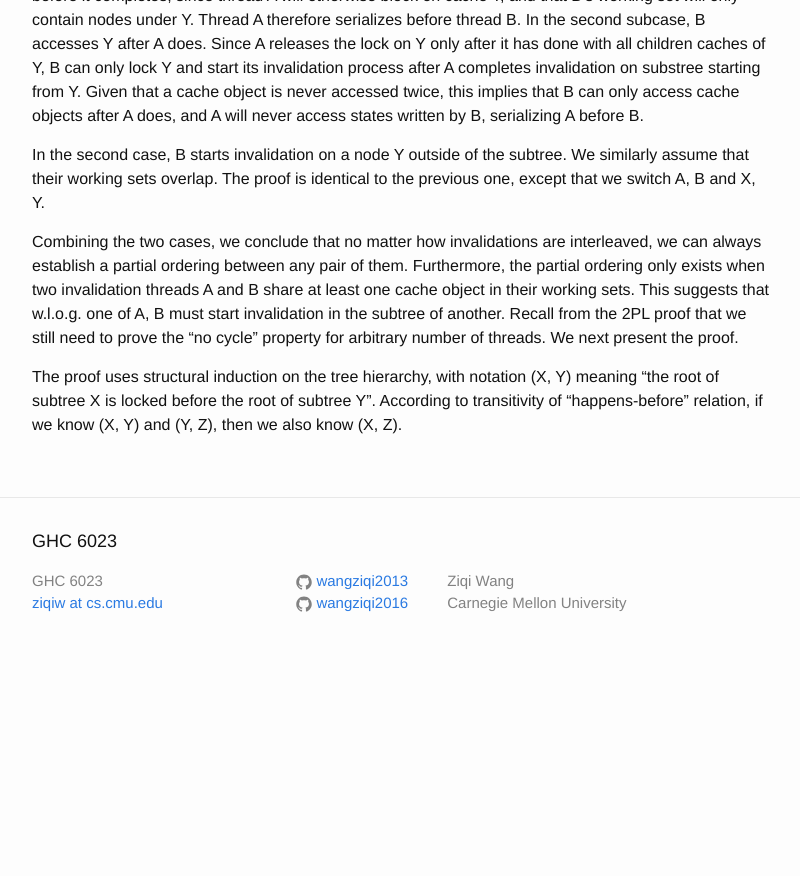
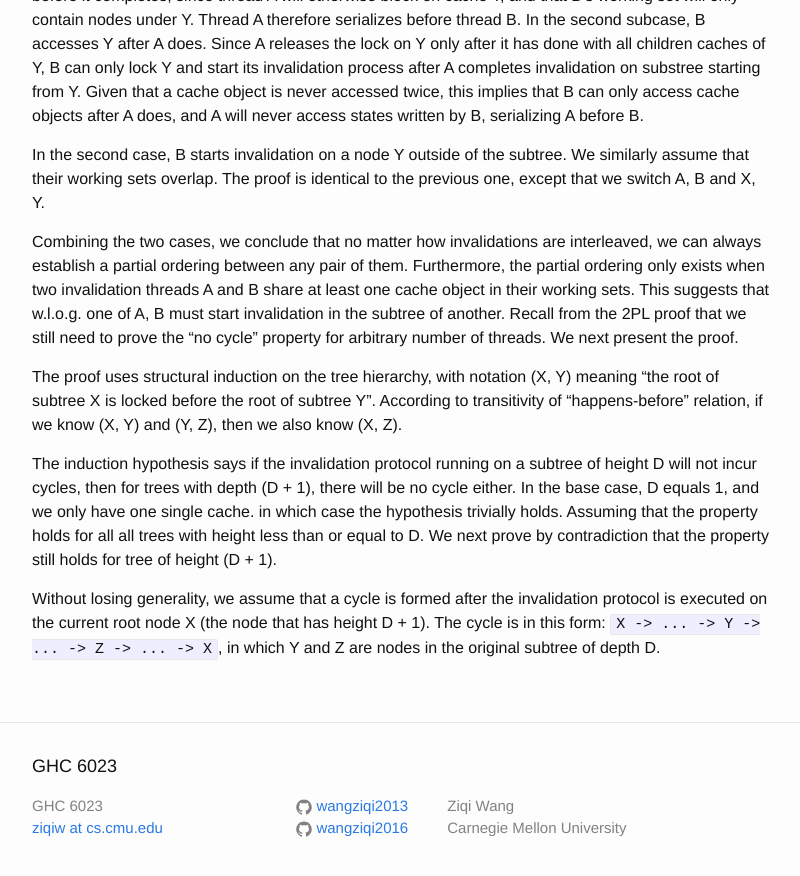
Before and after one commit to wangziqi2013/wangziqi2013.github.io, a Jekyll site: the page built from _posts/2020-01-09-understand-zsim-cache-cc.markdown, in a window 1280 px wide and 900 px high, scrolled down 3120 px. Shown: the top 876 px of the window, without its empty margins (238-1038 px from the left). Built offline with Jekyll 4.4.1, drawn with Linux system fonts in a browser that asks for light colours; before the commit the page ends 3795 px from its top, so only the background shows below that.

Commit message:
Adding proof

```diff
--- a/_posts/2020-01-09-understand-zsim-cache-cc.markdown
+++ b/_posts/2020-01-09-understand-zsim-cache-cc.markdown
@@ -132,3 +132,12 @@ number of threads. We next present the proof.
 The proof uses structural induction on the tree hierarchy, with notation (X, Y) meaning "the root of subtree X is locked
 before the root of subtree Y". According to transitivity of "happens-before" relation, if we know (X, Y) and (Y, Z), then
 we also know (X, Z).
+
+The induction hypothesis says if the invalidation protocol running on a subtree of height D will not incur cycles, then for
+trees with depth (D + 1), there will be no cycle either. In the base case, D equals 1, and we only have one single cache.
+in which case the hypothesis trivially holds. Assuming that the property holds for all all trees with height less than or
+equal to D. We next prove by contradiction that the property still holds for tree of height (D + 1).
+
+Without losing generality, we assume that a cycle is formed after the invalidation protocol is executed on the current
+root node X (the node that has height D + 1). The cycle is in this form: `X -> ... -> Y -> ... -> Z -> ... -> X`, in which
+Y and Z are nodes in the original subtree of depth D.
```
